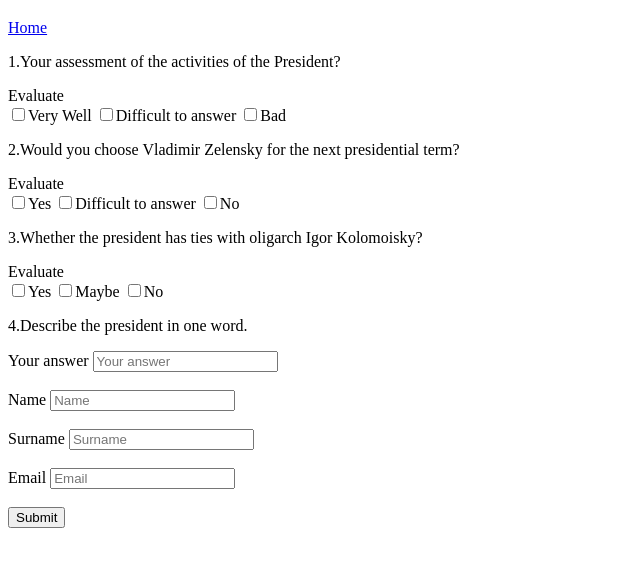
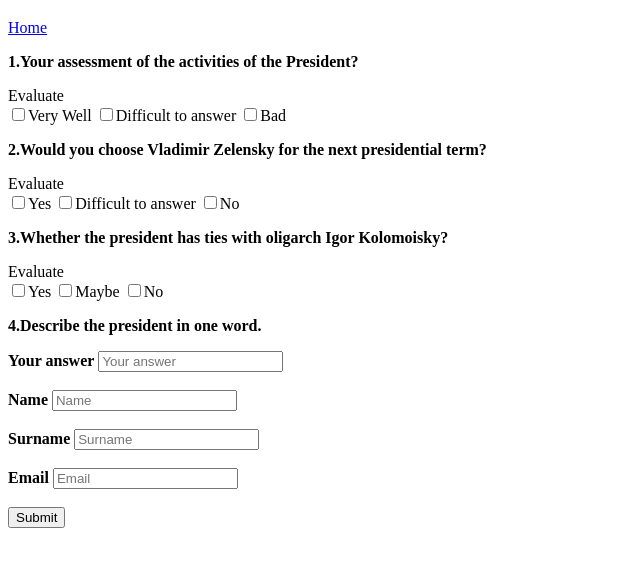
Before and after one commit to yuriikhomych23/ze-website, a plain HTML site: page form.html in a window 1280 px wide. Shown: the part 61-628 px from the top of the page, without its empty margins (0-640 px from the left). Drawn offline with Linux system fonts and the light colour scheme.

Commit message:
Sample code

```diff
--- a/form.html
+++ b/form.html
@@ -1,11 +1,13 @@
 <!DOCTYPE html>
 <html lang="en">
+
 <head>
 	<meta charset="UTF-8">
 	<meta name="viewport" content="width=device-width, initial-scale=1.0">
 	<meta http-equiv="X-UA-Compatible" content="ie=edge">
 	<title>Form</title>
 </head>
+
 <body>
 	<header>
 		<h1>Poll about Volodymyr Zelenskiy</h1>
@@ -14,44 +16,44 @@
 		</nav>
 	</header>
 	<form method="POST" action="https://formspree.io/yuriikhomych94@gmail.com">
-        <p>1.Your assessment of the activities of the President?</p>
+		<p><b>1.Your assessment of the activities of the President?</b></p>
         <label>Evaluate</label>
         <br>
         <input type="checkbox" name="evaluate" value="very well">Very Well
         <input type="checkbox" name="evaluate" value="difficult to answer">Difficult to answer
         <input type="checkbox" name="evaluate" value="bad">Bad
-        <p>2.Would you choose Vladimir Zelensky for the next presidential term?</p>
+        <p><b>2.Would you choose Vladimir Zelensky for the next presidential term?</b></p>
         <label>Evaluate</label>
         <br>
         <input type="checkbox" name="evaluate" value="yes">Yes
         <input type="checkbox" name="evaluate" value="difficult to answer">Difficult to answer
         <input type="checkbox" name="evaluate" value="no">No
-        <p>3.Whether the president has ties with oligarch Igor Kolomoisky?</p>
+        <p><b>3.Whether the president has ties with oligarch Igor Kolomoisky?</b></p>
         <label>Evaluate</label>
         <br>
         <input type="checkbox" name="evaluate" value="yes">Yes
         <input type="checkbox" name="evaluate" value="maybe">Maybe
         <input type="checkbox" name="evaluate" value="no">No
-        <p>4.Describe the president in one word.</p>
+        <p><b>4.Describe the president in one word.</b></p>
         <label>
-        Your answer
+        <b>Your answer</b>
         <input type="text" placeholder="Your answer" name="your answer">
         </label>
         <br>
         <br>
         <label>
-        Name
+        <b>Name</b>
         <input type="text" placeholder="Name" name="name">
         </label>
         <br>
         <br>
         <label>
-        Surname
+        <b>Surname</b>
         <input type="text" placeholder="Surname" name="surname">
         </label>
         <br>
         <br>
-        <label for="email">Email</label>
+        <label for="email"><b>Email</b></label>
         <input type="email" placeholder="Email"
         id="email" name="email">
         <br>
```
Also changed, not shown: index.html (+14 -5 lines), img/zelenskiy.jpg (renamed from img/volodymyr zelenskiy.jpg). Lines whose indentation alone changed are shown as unchanged.
